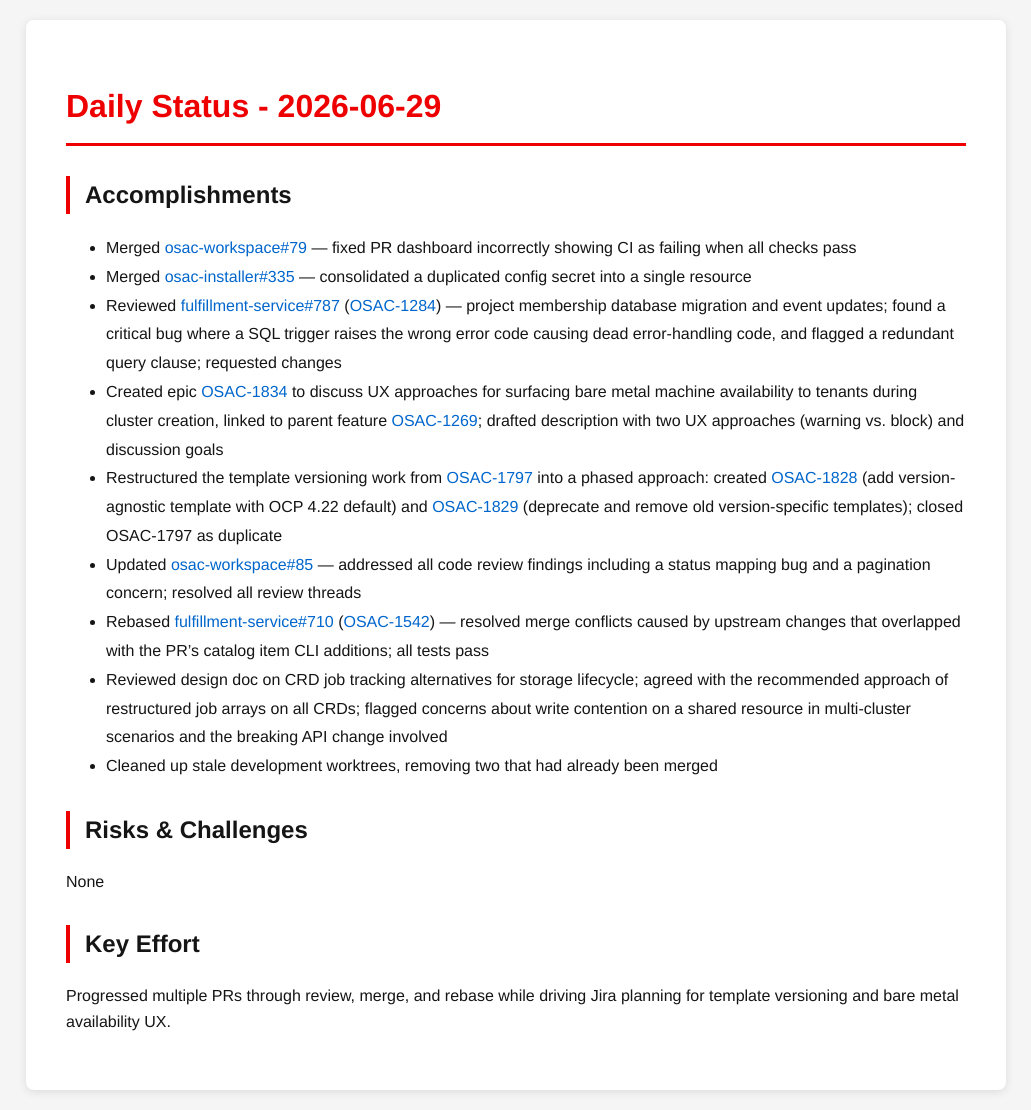
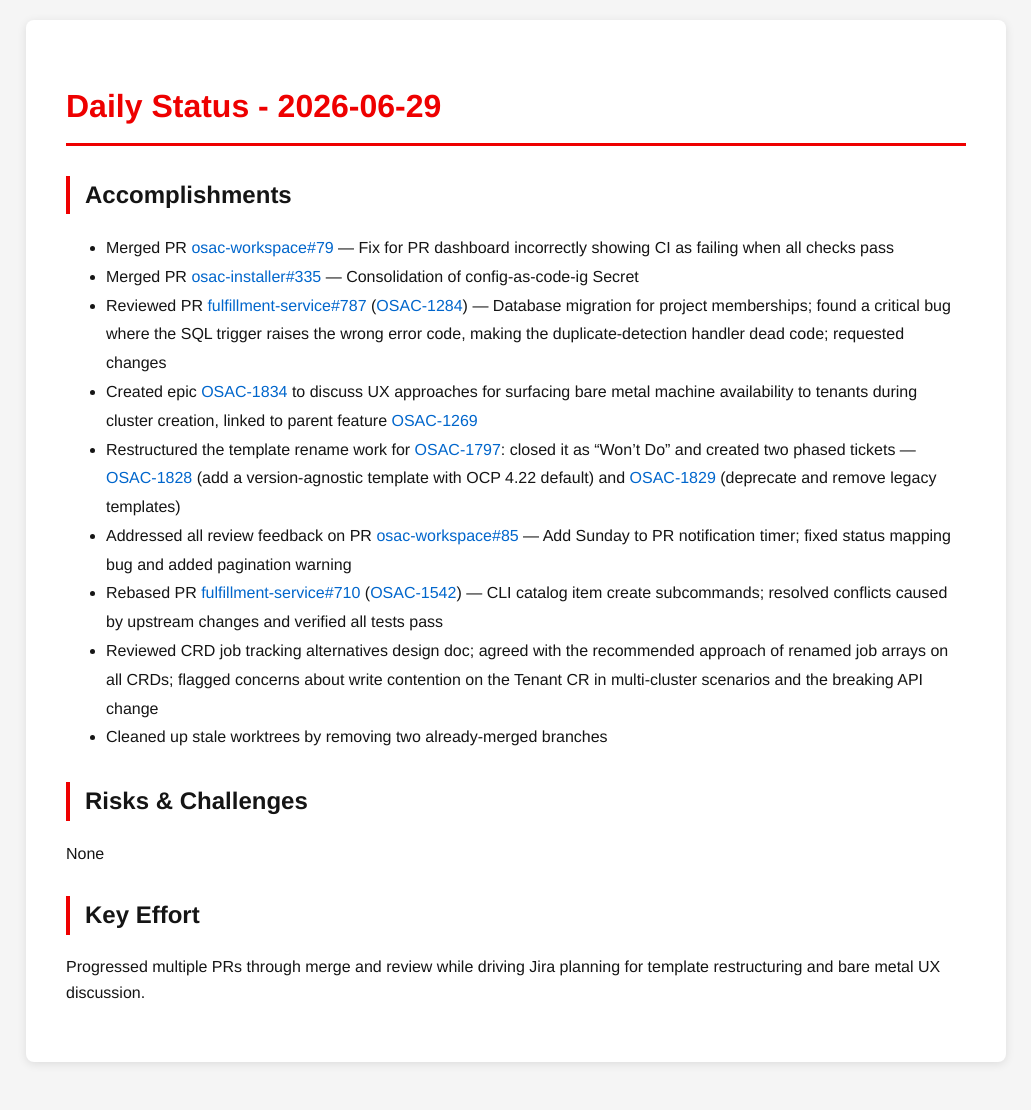
Before and after one commit to tzvatot/daily-status, a Jekyll site: the page built from 2026-06-29.md, in a window 1280 px wide. Shown: the whole page, without its empty margins (124-1155 px from the left). Built offline with Jekyll 4.4.1, drawn with Linux system fonts in a browser that asks for light colours; after the commit the page ends 1082 px from its top, so only the background shows below that.

Commit message:
Daily status update - 2026-06-29

```diff
--- a/2026-06-29.md
+++ b/2026-06-29.md
@@ -7,21 +7,18 @@
 # Daily Status - 2026-06-29
 
 ## Accomplishments
-
-- Merged [osac-workspace#79](https://github.com/osac-project/osac-workspace/pull/79) — fixed PR dashboard incorrectly showing CI as failing when all checks pass
-- Merged [osac-installer#335](https://github.com/osac-project/osac-installer/pull/335) — consolidated a duplicated config secret into a single resource
-- Reviewed [fulfillment-service#787](https://github.com/osac-project/fulfillment-service/pull/787) ([OSAC-1284](https://redhat.atlassian.net/browse/OSAC-1284)) — project membership database migration and event updates; found a critical bug where a SQL trigger raises the wrong error code causing dead error-handling code, and flagged a redundant query clause; requested changes
-- Created epic [OSAC-1834](https://redhat.atlassian.net/browse/OSAC-1834) to discuss UX approaches for surfacing bare metal machine availability to tenants during cluster creation, linked to parent feature [OSAC-1269](https://redhat.atlassian.net/browse/OSAC-1269); drafted description with two UX approaches (warning vs. block) and discussion goals
-- Restructured the template versioning work from [OSAC-1797](https://redhat.atlassian.net/browse/OSAC-1797) into a phased approach: created [OSAC-1828](https://redhat.atlassian.net/browse/OSAC-1828) (add version-agnostic template with OCP 4.22 default) and [OSAC-1829](https://redhat.atlassian.net/browse/OSAC-1829) (deprecate and remove old version-specific templates); closed OSAC-1797 as duplicate
-- Updated [osac-workspace#85](https://github.com/osac-project/osac-workspace/pull/85) — addressed all code review findings including a status mapping bug and a pagination concern; resolved all review threads
-- Rebased [fulfillment-service#710](https://github.com/osac-project/fulfillment-service/pull/710) ([OSAC-1542](https://redhat.atlassian.net/browse/OSAC-1542)) — resolved merge conflicts caused by upstream changes that overlapped with the PR's catalog item CLI additions; all tests pass
-- Reviewed design doc on CRD job tracking alternatives for storage lifecycle; agreed with the recommended approach of restructured job arrays on all CRDs; flagged concerns about write contention on a shared resource in multi-cluster scenarios and the breaking API change involved
-- Cleaned up stale development worktrees, removing two that had already been merged
+- Merged PR [osac-workspace#79](https://github.com/osac-project/osac-workspace/pull/79) — Fix for PR dashboard incorrectly showing CI as failing when all checks pass
+- Merged PR [osac-installer#335](https://github.com/osac-project/osac-installer/pull/335) — Consolidation of config-as-code-ig Secret
+- Reviewed PR [fulfillment-service#787](https://github.com/osac-project/fulfillment-service/pull/787) ([OSAC-1284](https://redhat.atlassian.net/browse/OSAC-1284)) — Database migration for project memberships; found a critical bug where the SQL trigger raises the wrong error code, making the duplicate-detection handler dead code; requested changes
+- Created epic [OSAC-1834](https://redhat.atlassian.net/browse/OSAC-1834) to discuss UX approaches for surfacing bare metal machine availability to tenants during cluster creation, linked to parent feature [OSAC-1269](https://redhat.atlassian.net/browse/OSAC-1269)
+- Restructured the template rename work for [OSAC-1797](https://redhat.atlassian.net/browse/OSAC-1797): closed it as "Won't Do" and created two phased tickets — [OSAC-1828](https://redhat.atlassian.net/browse/OSAC-1828) (add a version-agnostic template with OCP 4.22 default) and [OSAC-1829](https://redhat.atlassian.net/browse/OSAC-1829) (deprecate and remove legacy templates)
+- Addressed all review feedback on PR [osac-workspace#85](https://github.com/osac-project/osac-workspace/pull/85) — Add Sunday to PR notification timer; fixed status mapping bug and added pagination warning
+- Rebased PR [fulfillment-service#710](https://github.com/osac-project/fulfillment-service/pull/710) ([OSAC-1542](https://redhat.atlassian.net/browse/OSAC-1542)) — CLI catalog item create subcommands; resolved conflicts caused by upstream changes and verified all tests pass
+- Reviewed CRD job tracking alternatives design doc; agreed with the recommended approach of renamed job arrays on all CRDs; flagged concerns about write contention on the Tenant CR in multi-cluster scenarios and the breaking API change
+- Cleaned up stale worktrees by removing two already-merged branches
 
 ## Risks & Challenges
-
 None
 
 ## Key Effort
-
-Progressed multiple PRs through review, merge, and rebase while driving Jira planning for template versioning and bare metal availability UX.
+Progressed multiple PRs through merge and review while driving Jira planning for template restructuring and bare metal UX discussion.
```
